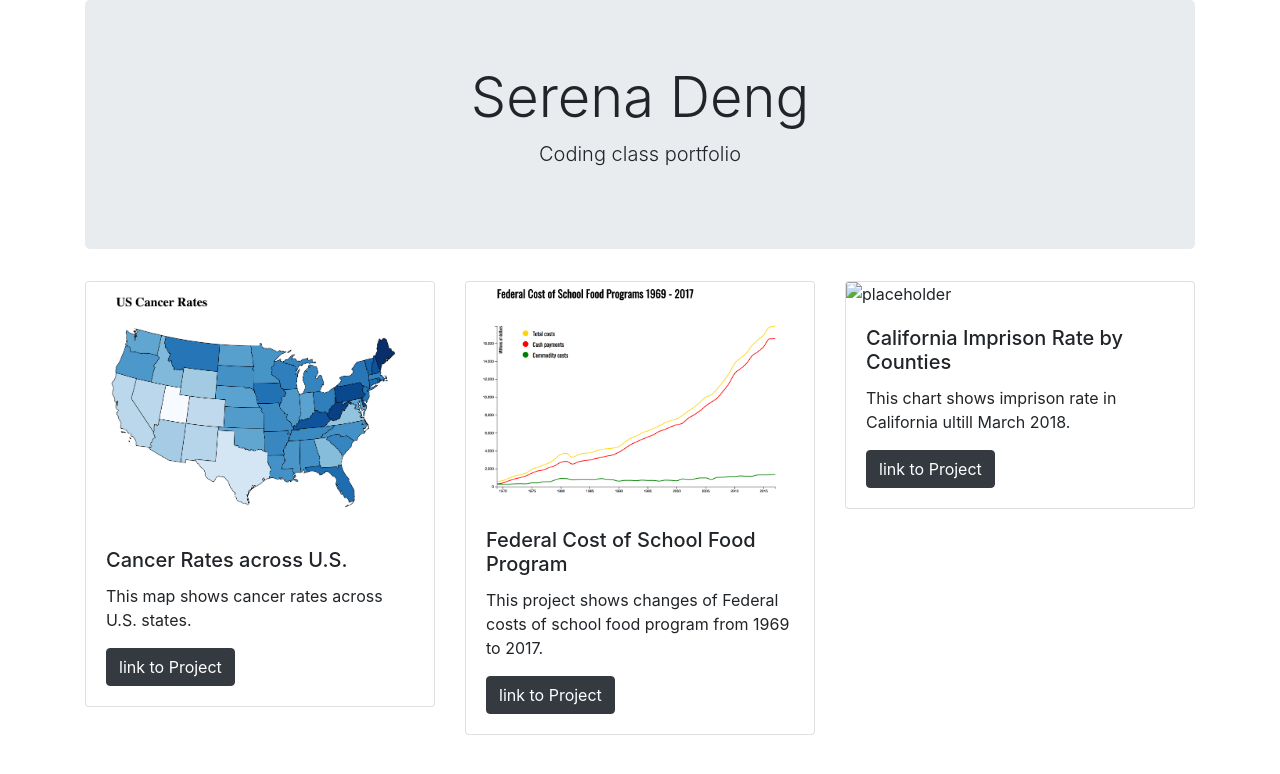
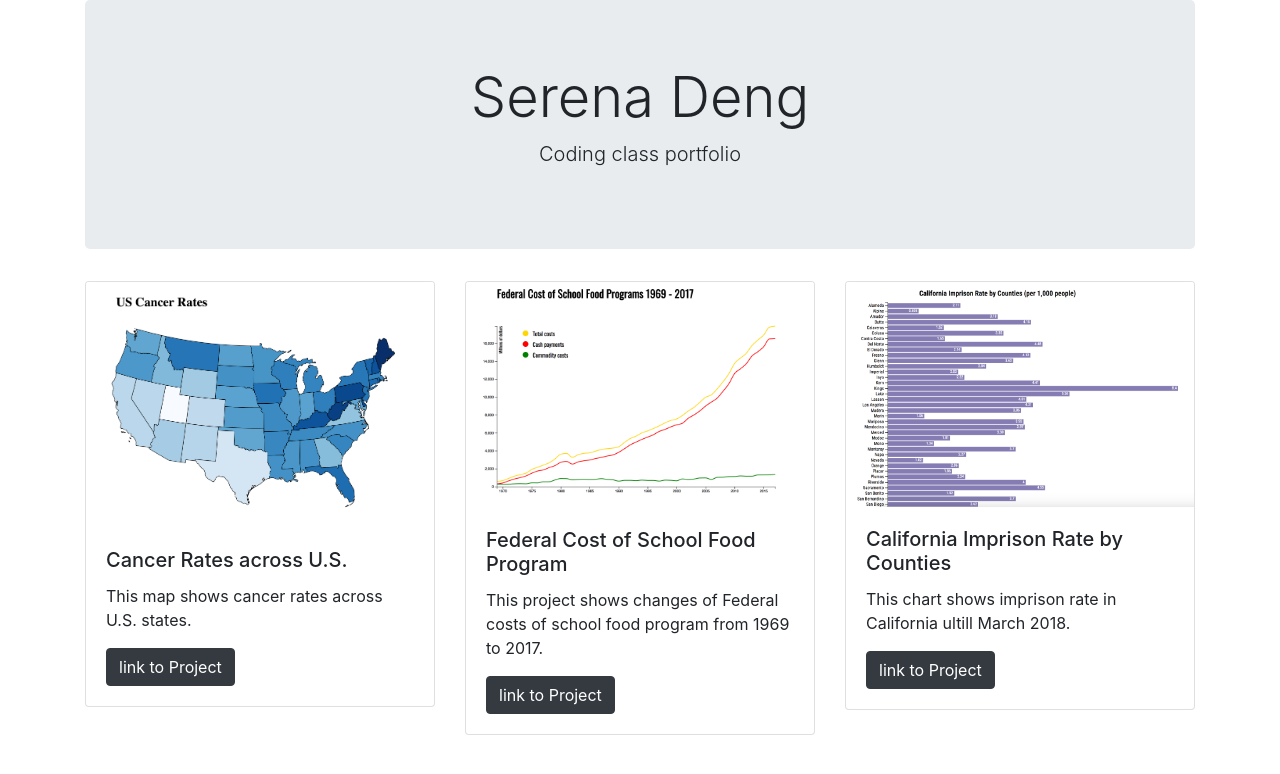
Before and after one commit to DSerena/dserena.github.io, a Jekyll site: the page built from index.html, in a window 1280 px wide. Shown: the top 774 px of the page. Built offline with Jekyll 4.4.1, drawn with Linux system fonts in a browser that asks for light colours.

Commit message:
Update index.html

```diff
--- a/index.html
+++ b/index.html
@@ -11,9 +11,9 @@ projects:
     description: This project shows changes of Federal costs of school food program from 1969 to 2017.
     link: "https://dserena.github.io/School-food-costs/"
   - title: "California Imprison Rate by Counties"
-    image: "https://dserena.github.io/CA prison/CA_imprison_rate.png"
+    image: "https://dserena.github.io/CA_prison/CA_imprison_rate.png"
     description: This chart shows imprison rate in California ultill March 2018.
-    link: "https://dserena.github.io/CA prison/"
+    link: "https://dserena.github.io/CA_prison/"
 ---
 <div class="row">
 
```
